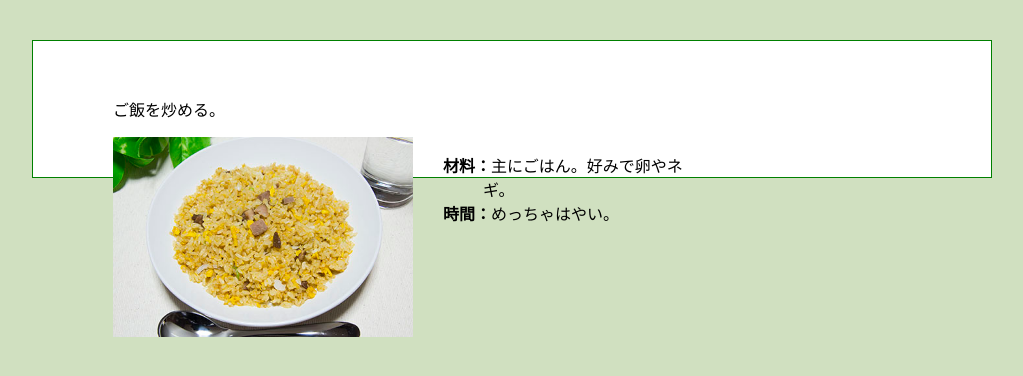
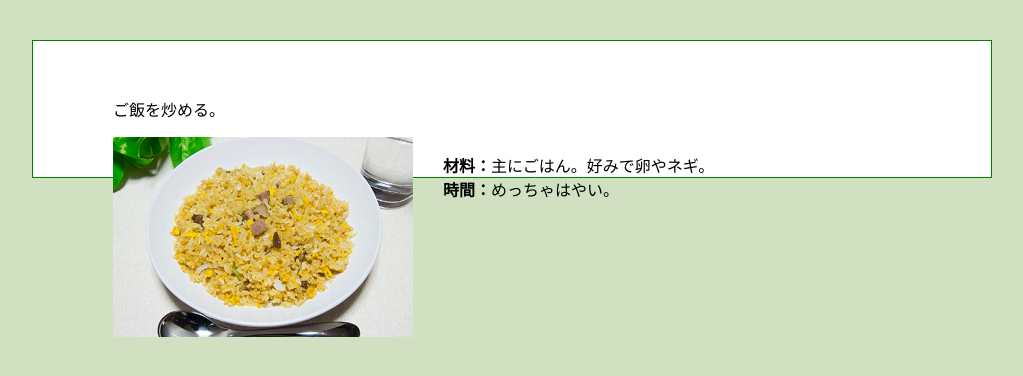
Before and after one commit to kougei1527050/2016web1-6, a plain HTML site: page index.html in a window 1280 px wide. Shown: the whole page, without its empty margins (128-1151 px from the left). Drawn offline with Linux system fonts and the light colour scheme.

Commit message:
Update default.css

```diff
--- a/css/default.css
+++ b/css/default.css
@@ -22,6 +22,7 @@ body{
   }
   .explanation{
    float:left;
+   width:468px;
   }
 
   dt{
```
